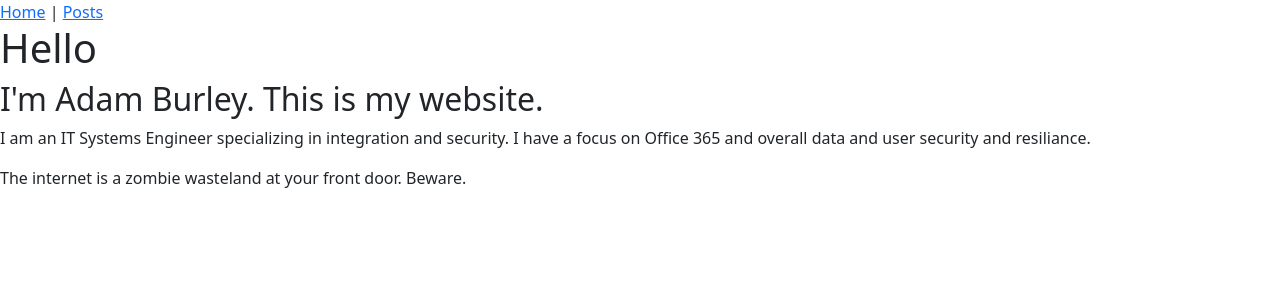
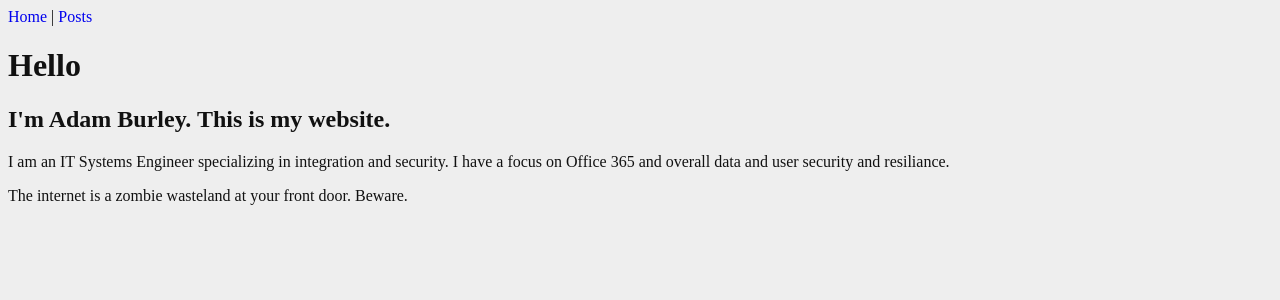
Before and after one commit to adamburley/adamburley.github.io, a Jekyll site: the page built from index.html, in a window 1280 px wide. Shown: the top 300 px of the page. Built offline with Jekyll 4.4.1, drawn with Linux system fonts in a browser that asks for light colours.

Commit message:
Update default.html

```diff
--- a/_layouts/default.html
+++ b/_layouts/default.html
@@ -1,10 +1,11 @@
 <!DOCTYPE html>
 <html lang="en">
   <head>
+    <style>
+      a { text-decoration: none; }
+      body { background-color: #eeeeee;color: #111111 }
+    </style>
     <meta charset="UTF-8">
-    <!-- CSS only -->
-    <link href="https://cdn.jsdelivr.net/npm/bootstrap@5.2.1/dist/css/bootstrap.min.css" rel="stylesheet" integrity="sha384-iYQeCzEYFbKjA/T2uDLTpkwGzCiq6soy8tYaI1GyVh/UjpbCx/TYkiZhlZB6+fzT" crossorigin="anonymous">
-    <meta name="viewport" content="width=device-width, initial-scale=1">
     <title>{{ page.title }}</title>
   </head>
   <body>
```
